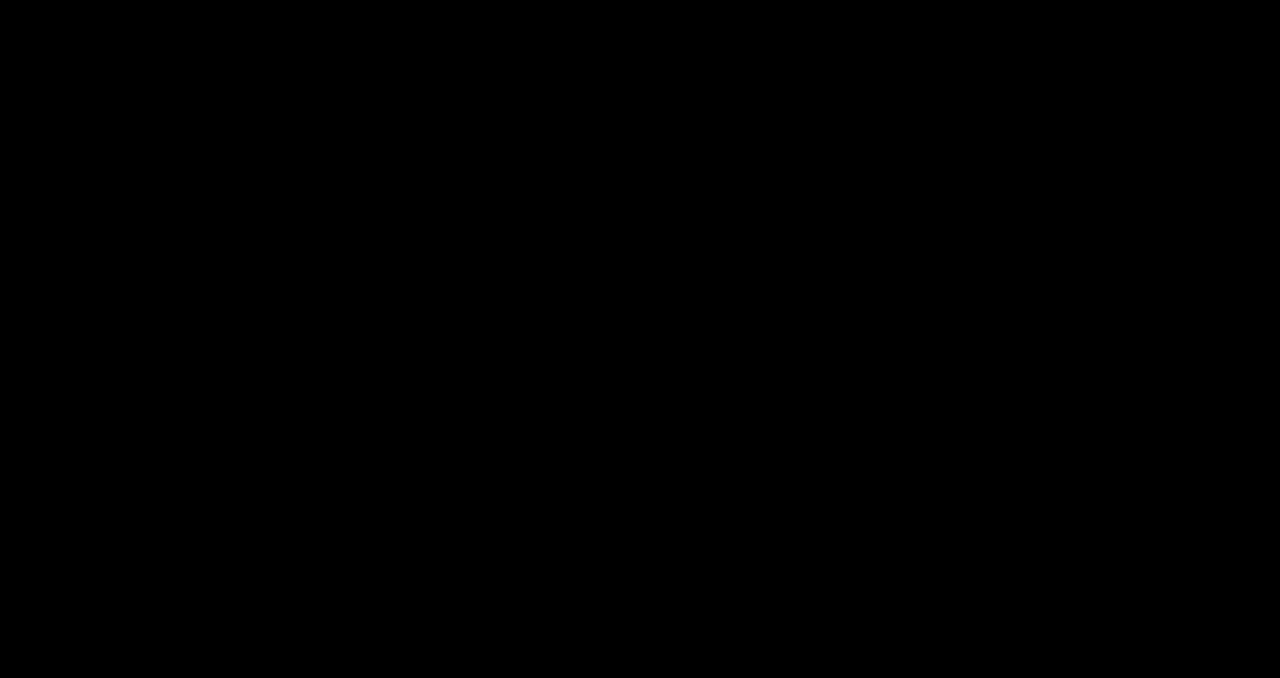
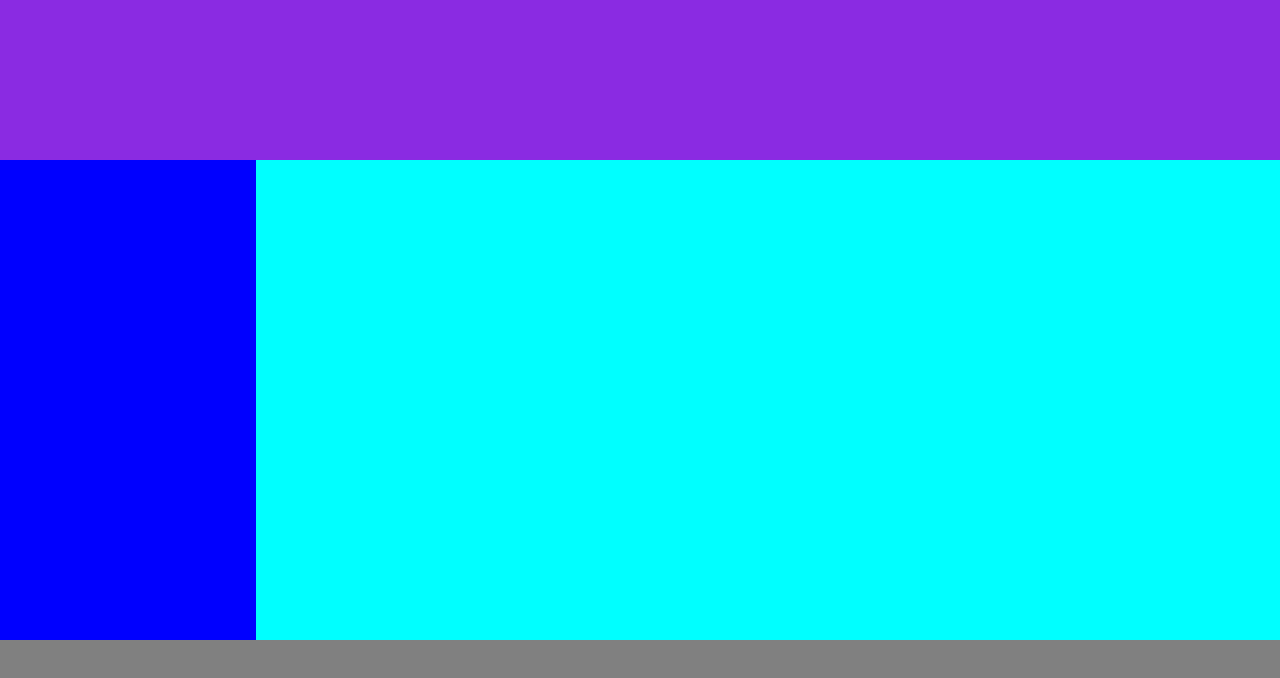
Before and after one commit to felipetega/FATEC-Desenvolvimento-de-Software, a plain HTML site: page DSW01/grid/TREINO/index.html in a window 1280 px wide. Drawn offline with Linux system fonts and the light colour scheme.

Commit message:
treino grid

```diff
--- a/DSW01/grid/TREINO/index.html
+++ b/DSW01/grid/TREINO/index.html
@@ -8,10 +8,11 @@
     <link rel="stylesheet" href="style.css" />
   </head>
   <body>
-    <header></header>
-    <nav id="one"></nav>
-    <main></main>
-    <nav id="two"></nav>
-    <footer></footer>
+    <div class="container">
+      <header></header>
+      <nav></nav>
+      <main></main>
+      <footer></footer>
+    </div>
   </body>
 </html>
--- a/DSW01/grid/TREINO/style.css
+++ b/DSW01/grid/TREINO/style.css
@@ -1,15 +1,36 @@
 body{
   background-color: black;
+  margin: 0;
 }
 .container{
+  background-color: red;
+  height: 100vh;
+  width: 100vw;
+  display: grid;
+  grid-template-areas:
+  "header header header header header"
+  "nav main main main main"
+  "nav main main main main"
+  "nav main main main main"
+  "footer footer footer footer footer";
+}
+
+header{
+  grid-area: header;
   background-color: blueviolet;
-  height: 400px;
-  width: 800px;
-  display: flex;
-  flex-direction: row;
 }
-.box{
+
+nav{
+  grid-area: nav;
+  background-color: blue;
+}
+
+main{
+  grid-area: main;
+  background-color: aqua;
+}
+
+footer{
+  grid-area: footer;
   background-color: gray;
-  width: 200px;
-  height: auto;
 }
```
